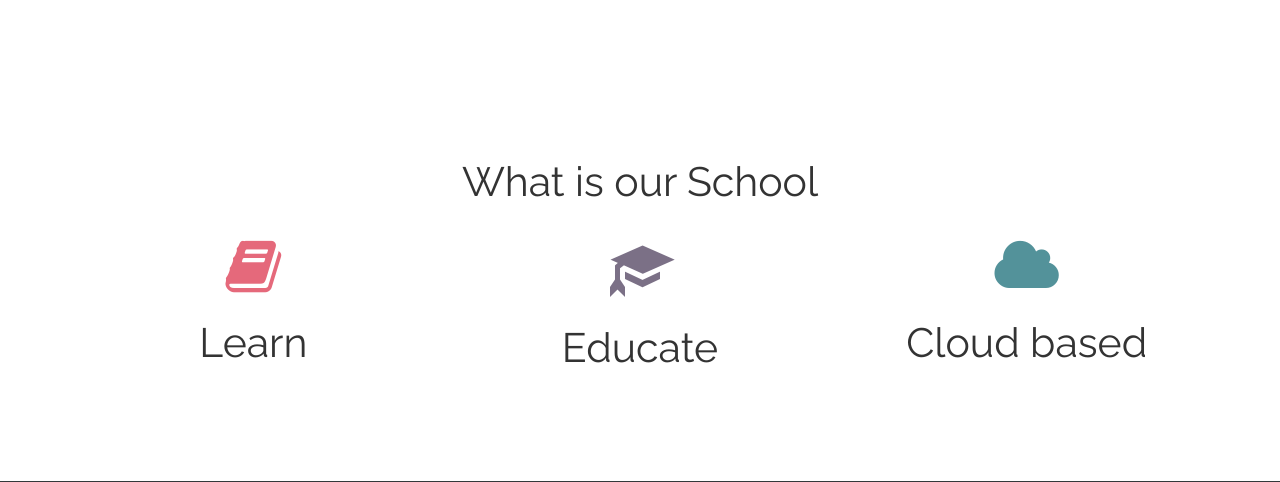
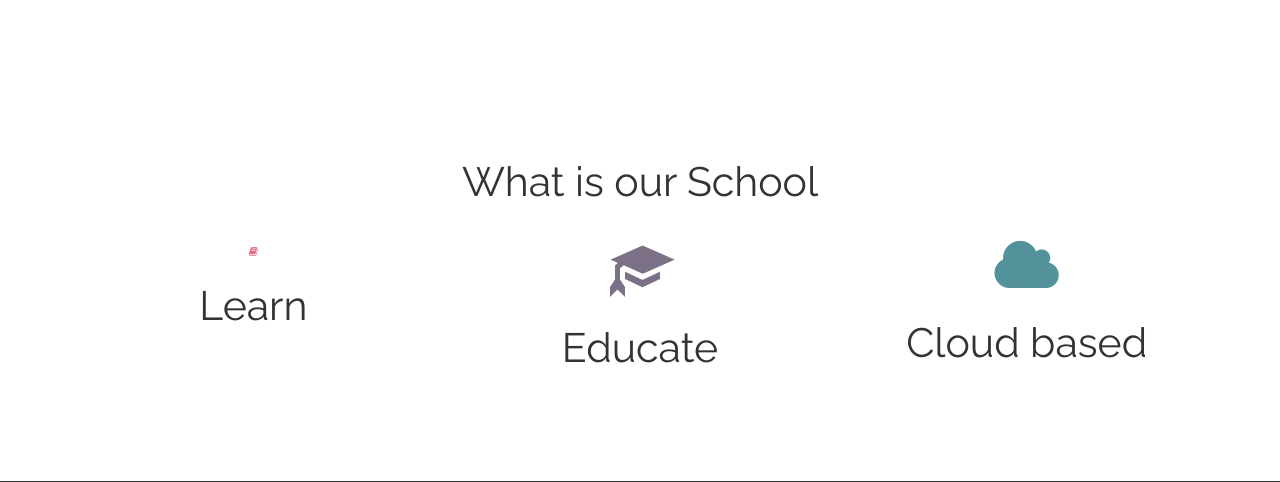
Before and after one commit to Barsom/my-first-blog, a Django app: page / in a window 1280 px wide. Shown: the part 623-1105 px from the top of the page. Run offline with Django 3.2, Linux system fonts and the light colour scheme; data comes from the database, SQL or seed files in the repository; some libraries are stand-ins or nearby versions.

Commit message:
Just playing with CSS (book font)

```diff
--- a/home/static/assets/css/styles.css
+++ b/home/static/assets/css/styles.css
@@ -43,7 +43,7 @@ im#isa3{
 }
 
 #book{
-  font-size:60px;
+  font-size:10px;
   color:rgb(229,105,123);
 }
 
```
